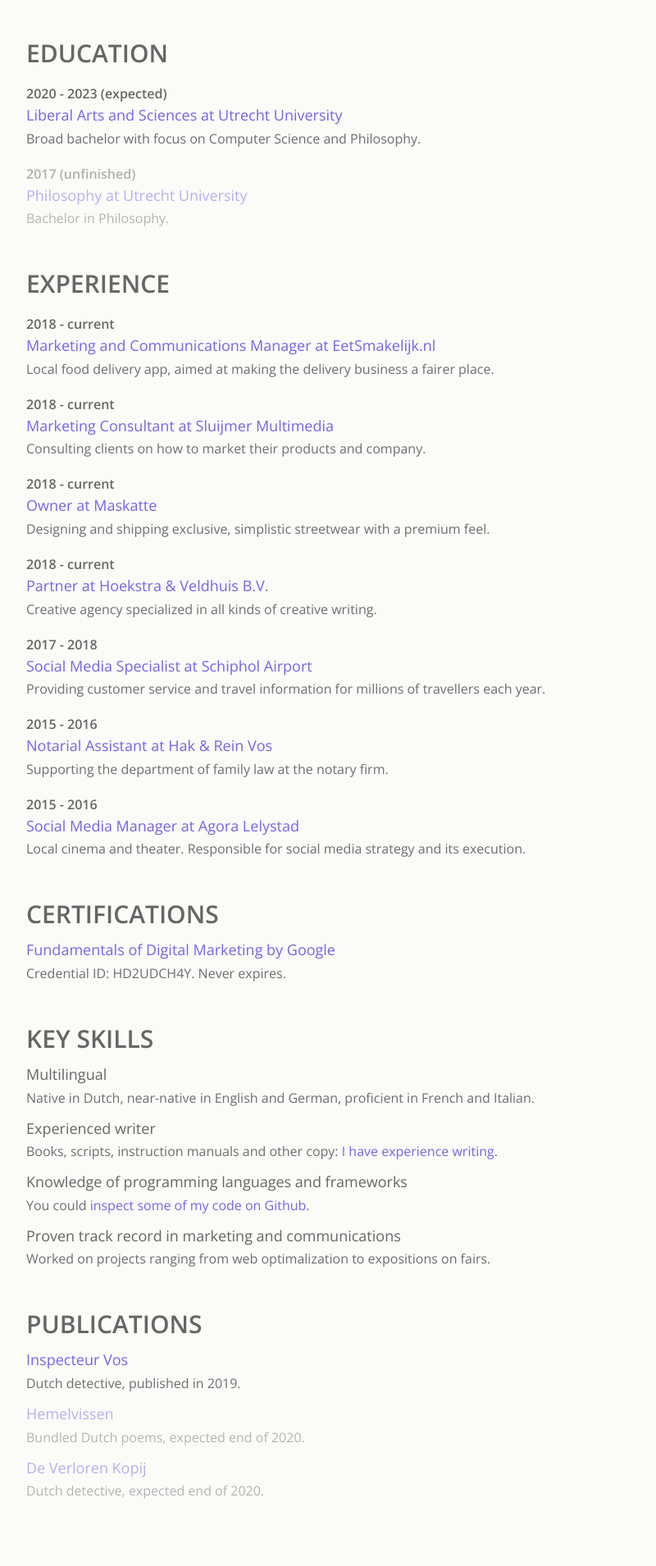
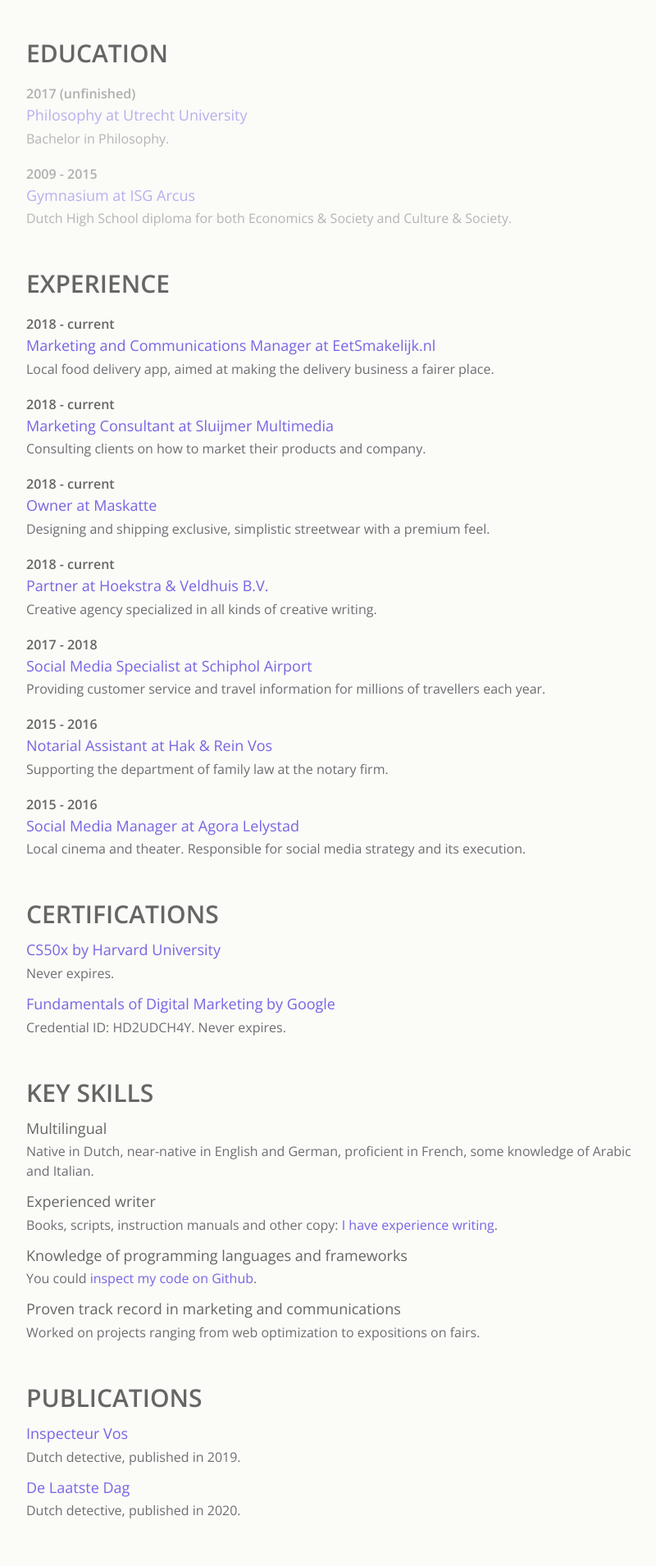
Before and after one commit to jobveldhuis/jobveldhuis.github.io, a plain HTML site: page resume.html in a window 1280 px wide. Shown: the part 209-2119 px from the top of the page at 82% size, without its empty margins (223-1023 px from the left). Before the commit the page ends 2095 px from the top, so only its background shows below. Drawn offline with nearby package versions, Linux system fonts and the light colour scheme.

Commit message:
Added 'De Laatste Dag' and updated resume

```diff
--- a/resume.html
+++ b/resume.html
@@ -18,15 +18,15 @@
     <div id="education">
         <h2>Education</h2>
         <ul>
-                    <li>
-                        <span class="date">2020 - 2023 (expected)</span>
-                        <h3><a href="https://www.uu.nl/bachelors/liberal-arts-and-sciences" target="_blank" rel="nofollow">Liberal Arts and Sciences at Utrecht University</a></h3>
-                        <p>Broad bachelor with focus on Computer Science and Philosophy.</p>
-                    </li>
             <li class="previous">
                 <span class="date">2017 (unfinished)</span>
                 <h3><a href="https://www.uu.nl/bachelors/filosofie" target="_blank" rel="nofollow">Philosophy at Utrecht University</a></h3>
                 <p>Bachelor in Philosophy.</p>
+            </li>
+            <li class="previous">
+                <span class="date">2009 - 2015</span>
+                <h3><a href="https://www.isg-arcus.nl" target="_blank" rel="nofollow">Gymnasium at ISG Arcus</a></h3>
+                <p>Dutch High School diploma for both Economics & Society and Culture & Society.</p>
             </li>
         </ul>
 
@@ -75,6 +75,10 @@
         <h2>Certifications</h2>
         <ul>
             <li>
+                <h3><a href="https://certificates.cs50.io/a6f32d69-321d-4395-bb70-a1363bea1f87.pdf?size=a4" target="_blank" rel="nofollow">CS50x by Harvard University</a></h3>
+                <p>Never expires.</p>
+            </li>
+            <li>
                 <h3><a href="https://learndigital.withgoogle.com/digitalgarage/validate-certificate-code" target="_blank" rel="nofollow">Fundamentals of Digital Marketing by Google</a></h3>
                 <p>Credential ID: HD2UDCH4Y. Never expires.</p>
             </li>
@@ -85,7 +89,7 @@
         <ul>
             <li>
                 <h3>Multilingual</h3>
-                        <p>Native in Dutch, near-native in English and German, proficient in French and Italian.</p>
+                <p>Native in Dutch, near-native in English and German, proficient in French, some knowledge of Arabic and Italian.</p>
             </li>
             <li>
                 <h3>Experienced writer</h3>
@@ -93,11 +97,11 @@
             </li>
             <li>
                 <h3>Knowledge of programming languages and frameworks</h3>
-                        <p>You could <a href="https://www.github.com/jobveldhuis" target="_blank">inspect some of my code on Github</a>.</p>
+                <p>You could <a href="https://www.github.com/jobveldhuis" target="_blank">inspect my code on Github</a>.</p>
             </li>
             <li>
                 <h3>Proven track record in marketing and communications</h3>
-                        <p>Worked on projects ranging from web optimalization to expositions on fairs.</p>
+                <p>Worked on projects ranging from web optimization to expositions on fairs.</p>
             </li>
         </ul>
 
@@ -109,13 +113,9 @@
                 <h3><a href="https://www.bol.com/nl/p/inspecteur-vos/9200000120774060/" target="_blank">Inspecteur Vos</a></h3>
                 <p>Dutch detective, published in 2019.</p>
             </li>
-                    <li class="previous">
-                        <h3><a href="#">Hemelvissen</a></h3>
-                        <p>Bundled Dutch poems, expected end of 2020.</p>
-                    </li>
-                    <li class="previous">
-                        <h3><a href="#">De Verloren Kopij</a></h3>
-                        <p>Dutch detective, expected end of 2020.</p>
+            <li>
+                <h3><a href="https://www.bol.com/nl/p/de-laatste-dag/9300000007440350/">De Laatste Dag</a></h3>
+                <p>Dutch detective, published in 2020.</p>
             </li>
         </ul>
     </div>
```
Also changed, not shown: index.html (+2 -6 lines), publications.html (+7 -12 lines). Lines whose indentation alone changed are shown as unchanged.
